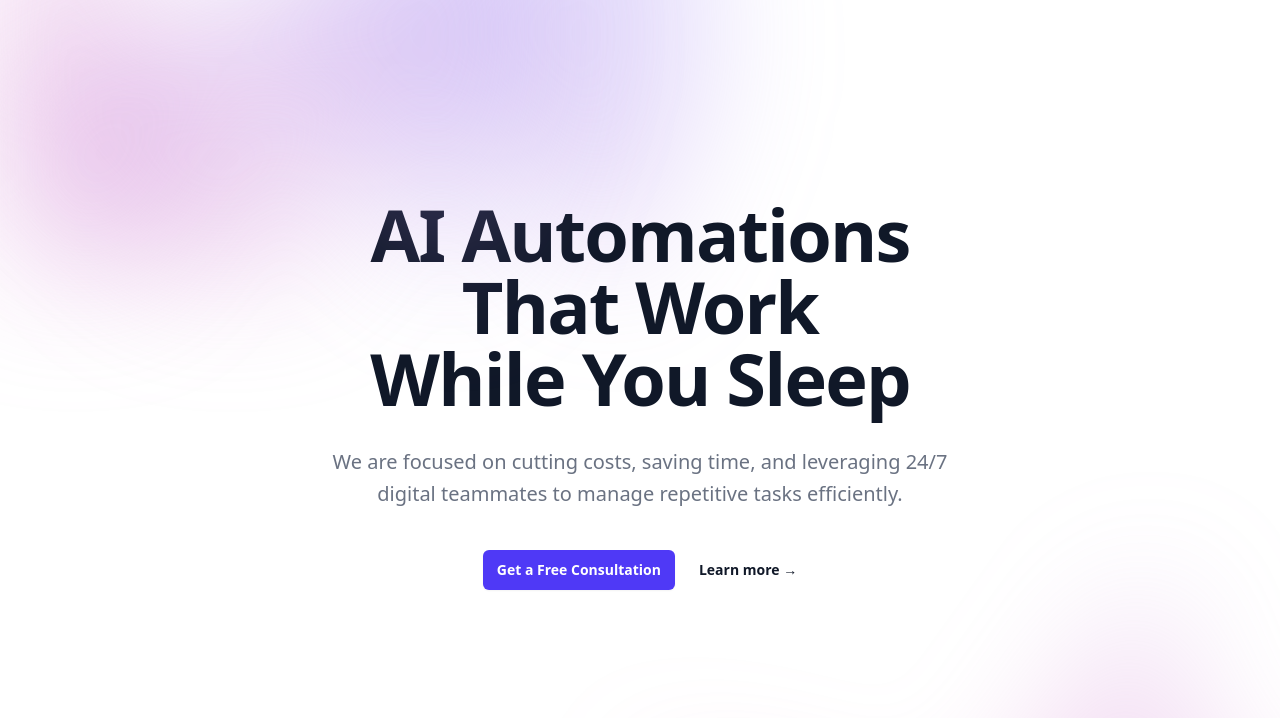
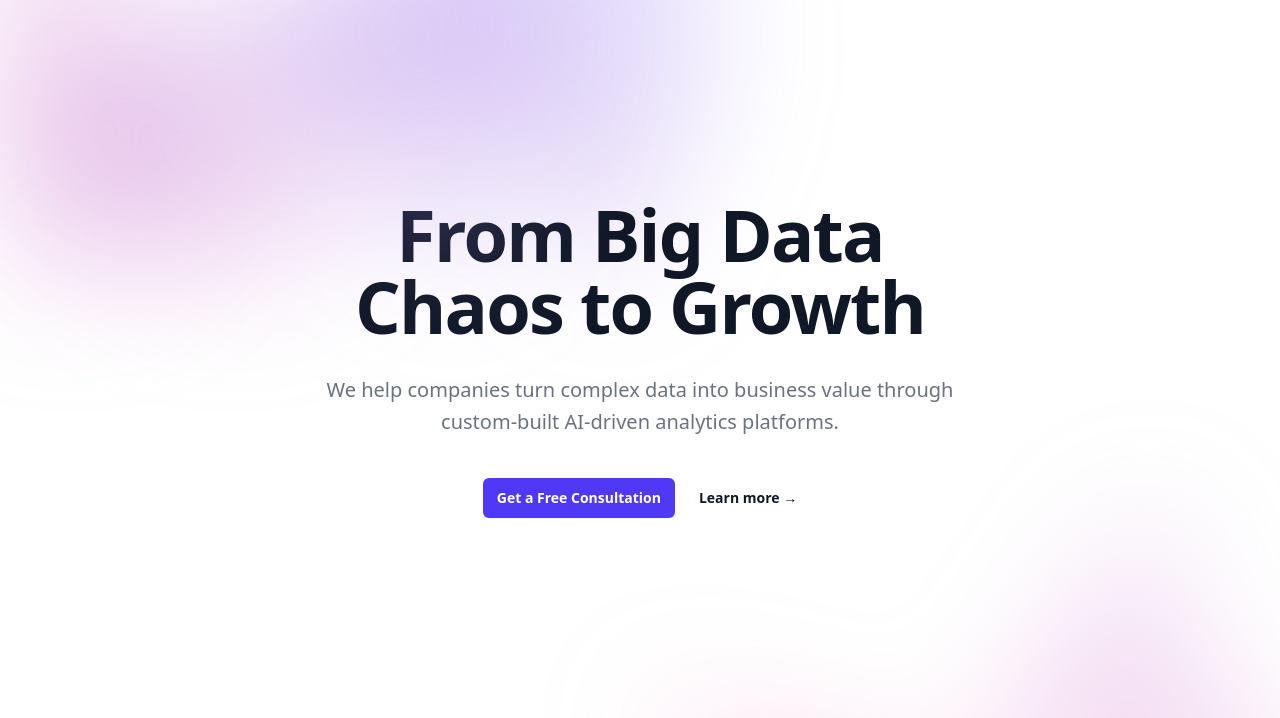
Before and after one commit to ooocheckitout/llm-knowledge-base, a plain HTML site: page src/www/index.html in a window 1280 px wide. Shown: the part 82-800 px from the top of the page. Drawn offline with nearby package versions, Linux system fonts and the light colour scheme; some packages are replaced by stand-ins of ours; a script that the page names is missing.

Commit message:
Update index.html

```diff
--- a/src/www/index.html
+++ b/src/www/index.html
@@ -115,12 +115,8 @@
 		</div>
 		<div class="mx-auto max-w-2xl py-32 sm:py-48 lg:py-56">
 		  <div class="text-center">
-			<h1 class="text-5xl font-semibold tracking-tight text-balance text-gray-900 sm:text-7xl">
-				AI Automations That Work While You Sleep
-			</h1>
-			<p class="mt-8 text-lg font-medium text-pretty text-gray-500 sm:text-xl/8">
-				We are focused on cutting costs, saving time, and leveraging 24/7 digital teammates to manage repetitive tasks efficiently.
-			</p>
+			<h1 class="text-5xl font-semibold tracking-tight text-balance text-gray-900 sm:text-7xl">From Big Data Chaos to Growth</h1>
+			<p class="mt-8 text-lg font-medium text-pretty text-gray-500 sm:text-xl/8">We help companies turn complex data into business value through custom-built AI-driven analytics platforms.</p>
 			<div class="mt-10 flex items-center justify-center gap-x-6">
 			  <a href="#contact" class="rounded-md bg-indigo-600 px-3.5 py-2.5 text-sm font-semibold text-white shadow-xs hover:bg-indigo-500 focus-visible:outline-2 focus-visible:outline-offset-2 focus-visible:outline-indigo-600">Get a Free Consultation</a>
 			  <a href="#services" class="text-sm/6 font-semibold text-gray-900">Learn more <span aria-hidden="true">→</span></a>
```
